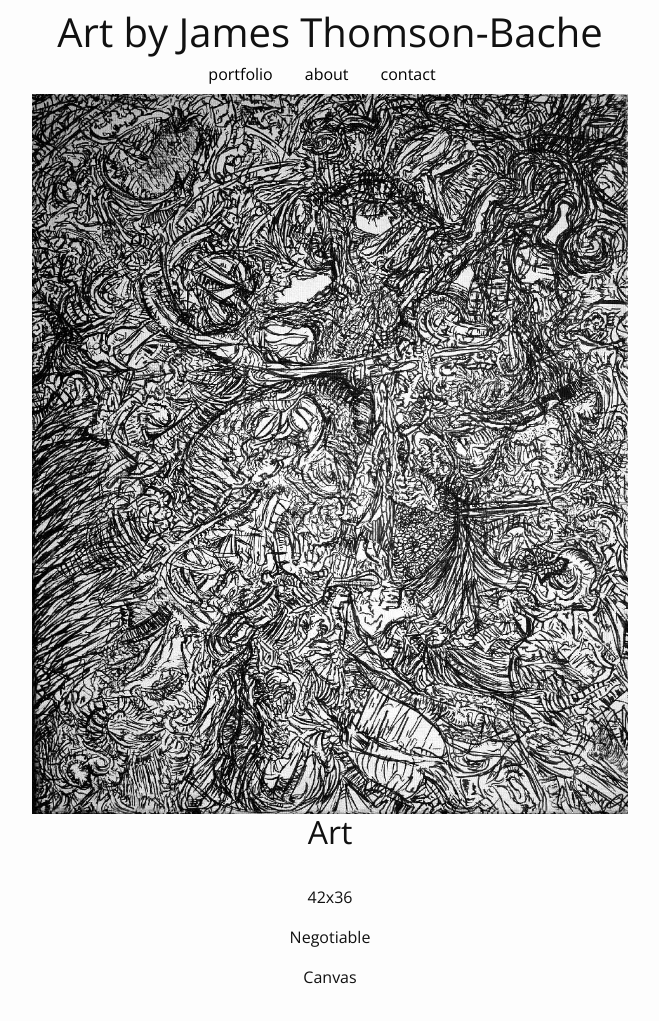
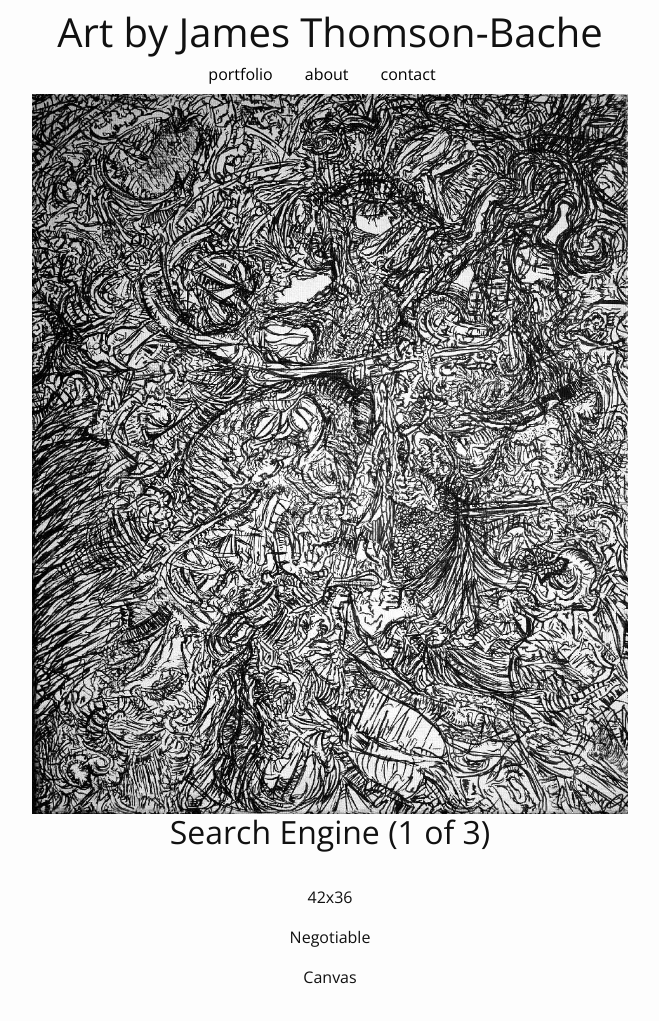
Before and after one commit to FraserThompson/jamestbcom, a Jekyll site: the page built from _art/art10.markdown, in a window 1280 px wide. Shown: the whole page, without its empty margins (310-969 px from the left). Built offline with Jekyll 4.4.1, drawn with Linux system fonts in a browser that asks for light colours.

Commit message:
Update art10.markdown

```diff
--- a/_art/art10.markdown
+++ b/_art/art10.markdown
@@ -1,5 +1,5 @@
 ---
-title:  "Art"
+title:  "Search Engine (1 of 3)"
 date:   2016-01-03
 image: art_10
 size: "42x36"
```
